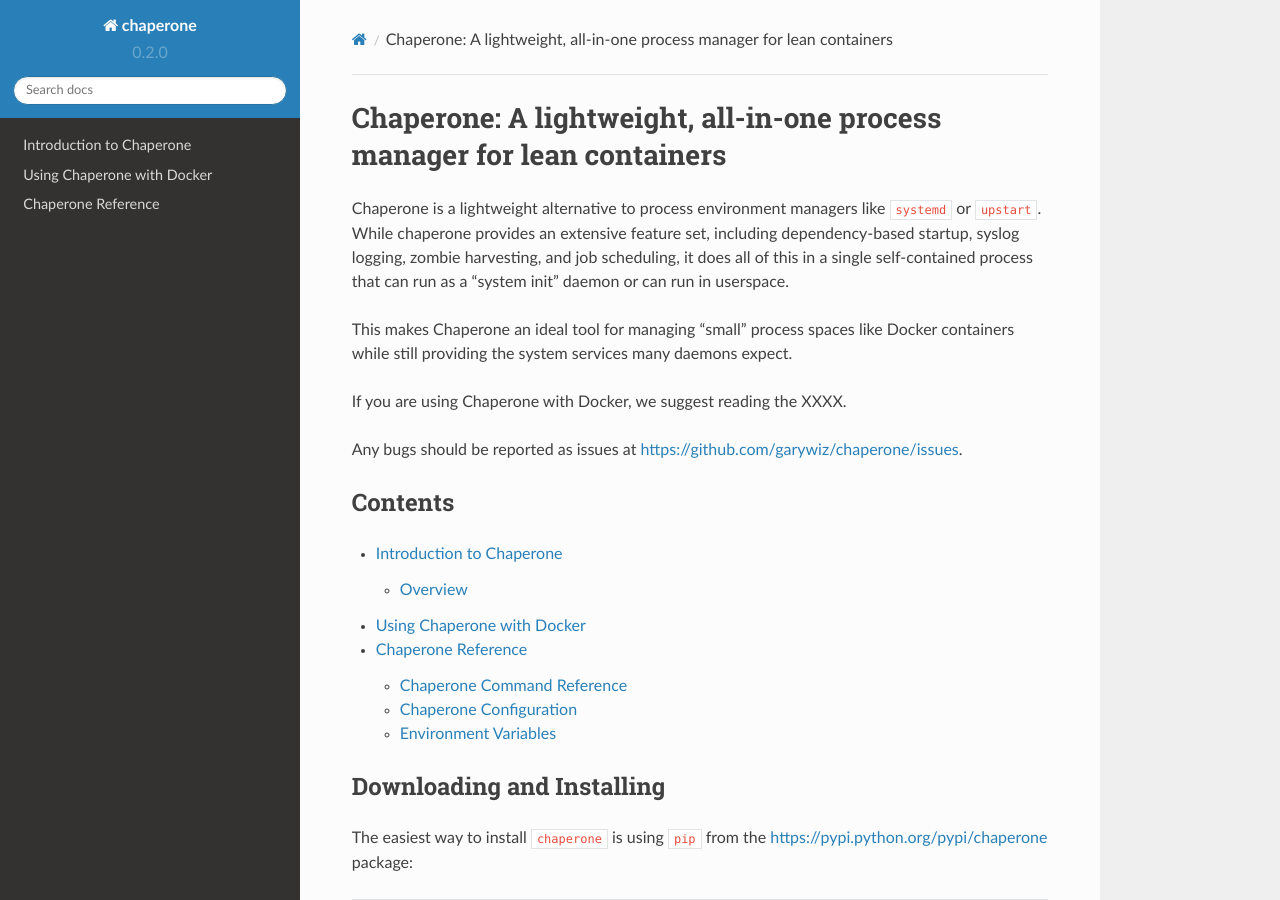
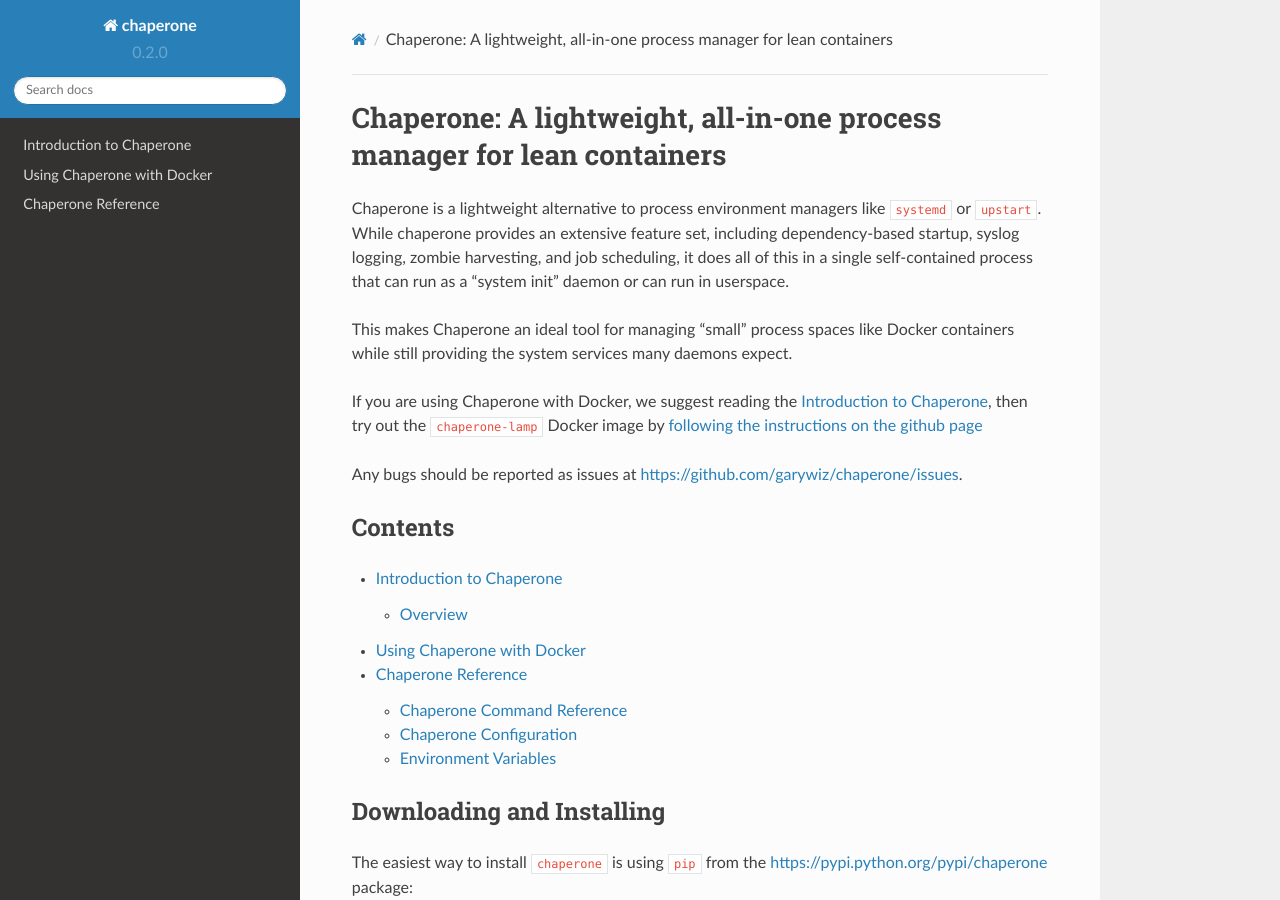
Before and after one commit to garywiz/chaperone, a Sphinx documentation site: the page built from doc/source/index.rst, in a window 1280 px wide and 900 px high. Built offline with Sphinx 7.4.7 and the Read the Docs theme 2.0.0, drawn with Linux system fonts in a browser that asks for light colours.

```diff
--- a/doc/source/guide/chap-intro.rst
+++ b/doc/source/guide/chap-intro.rst
@@ -1,3 +1,5 @@
+
+.. _intro:
 
 Introduction to Chaperone
 =========================
--- a/doc/source/index.rst
+++ b/doc/source/index.rst
@@ -15,7 +15,9 @@ run as a "system init" daemon or can run in userspace.
 This makes Chaperone an ideal tool for managing "small" process spaces like Docker
 containers while still providing the system services many daemons expect.
 
-If you are using Chaperone with Docker, we suggest reading the XXXX.
+If you are using Chaperone with Docker, we suggest reading the :ref:`intro`, then try out
+the ``chaperone-lamp`` Docker image by
+`following the instructions on the github page <https://github.com/garywiz/chaperone-docker#try-it-out>`_
 
 Any bugs should be reported as issues at https://github.com/garywiz/chaperone/issues.
 
```
Also changed, not shown: doc/source/_templates/layout.html (added, +16 -0 lines).
